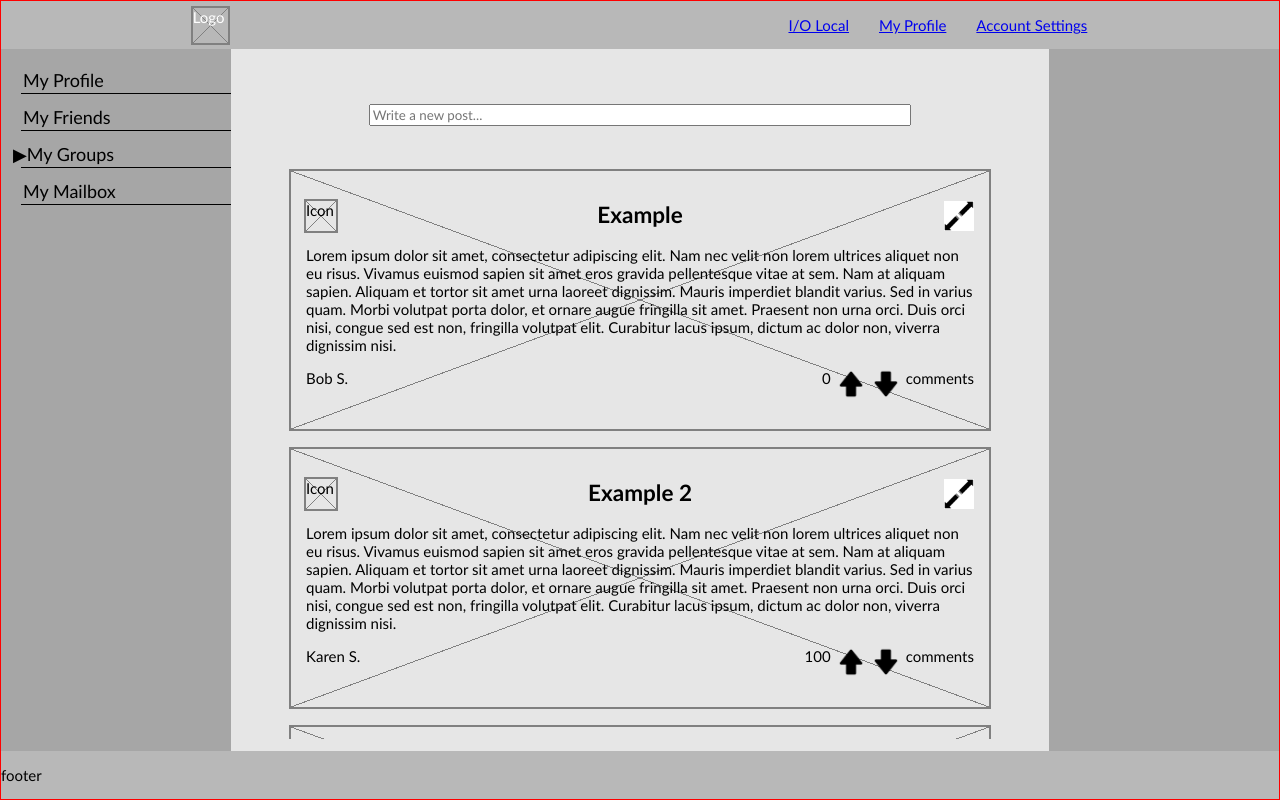
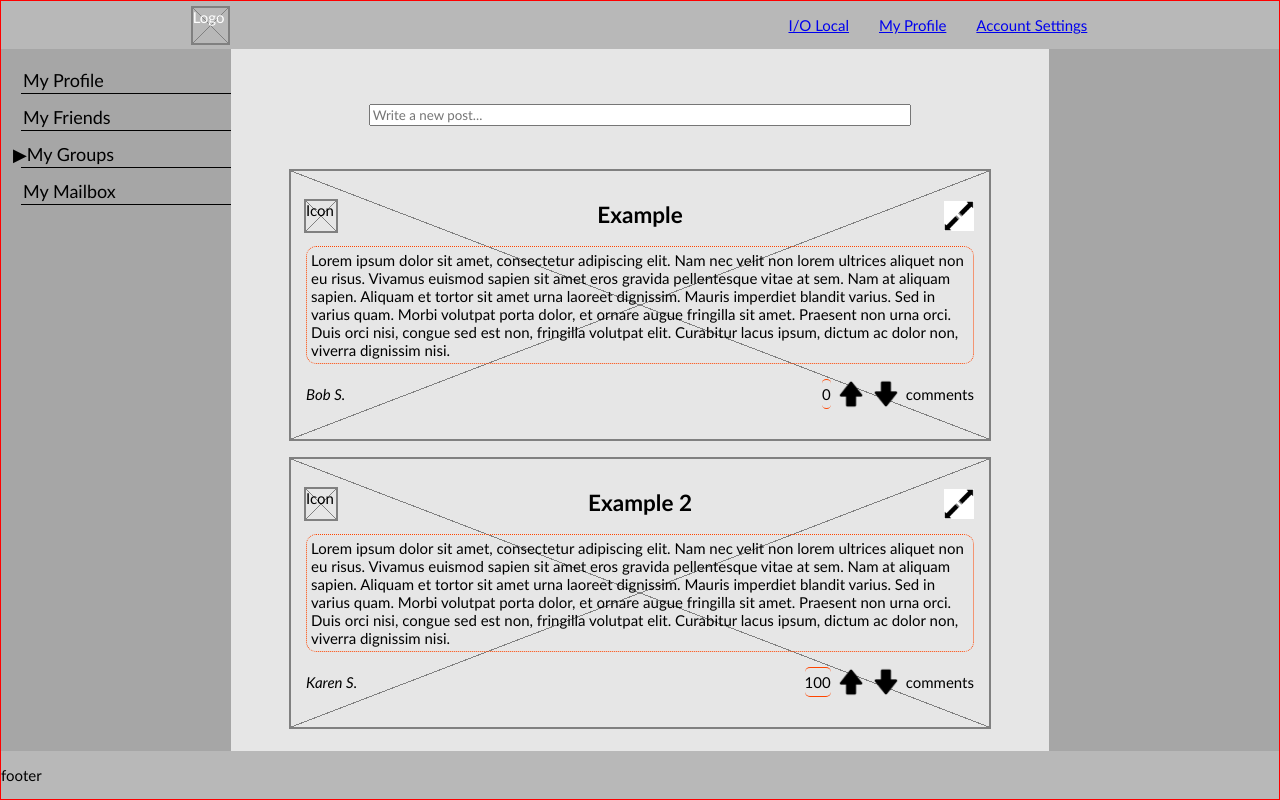
Before and after one commit to goldsmithb/io_local_demo, a React (Create React App) app: page / in a window 1280 px wide. Built offline with nearby package versions, Linux system fonts and the light colour scheme; the HTML template or start-up script is replaced by a standard one.

Commit message:
syle post and comments

```diff
--- a/src/components/CommentSection.js
+++ b/src/components/CommentSection.js
@@ -1,4 +1,4 @@
-import { useState } from 'react'
+import styles from './CommentSection.module.css'
 
 const exampleComment = {
   author: "Commenter",
@@ -11,12 +11,12 @@ console.log(exampleComments);
 
 export default function CommentSection() {
   return (
-    <div className="comment-section">
+    <div className={styles['comment-section']}>
       {exampleComments.map((comment) => (
-        <>
+        <div className={styles.comment}>
           <span>{comment.author}</span>
           <p>{comment.content}</p>
-        </>
+        </div>
       ))}
     </div>
   )
--- /dev/null
+++ b/src/components/CommentSection.module.css
@@ -0,0 +1,26 @@
+.comment-section {
+  width: 80%;
+  margin: 0 auto;
+  margin-top: -15px;
+  padding: 5px;
+  border: 1pt dotted orangered;
+  border-top: none;
+}
+
+.comment {
+  border-bottom: 1pt dotted black;
+}
+
+.comment span {
+  color: orangered;
+  font-style: italic;
+  font-size: 1.1em;
+  font-weight: bold;
+
+}
+
+.comment p {
+  text-indent: 2em;
+  margin: 0;
+  margin-bottom: 5px;
+}
--- a/src/components/Post.module.css
+++ b/src/components/Post.module.css
@@ -42,6 +42,12 @@
   background: rgba(0,0,0,0.5);
 }
 
+.content {
+  border: 1pt dotted orangered;
+  border-radius: 10px;
+  padding: 4px;
+}
+
 .image {
   width: 30px;
   height: 30px;
@@ -50,3 +56,30 @@
 .downvote {
   transform: rotate(180deg);
 }
+
+.footer span {
+  display: inline-flex;
+  align-items: center;
+}
+
+/* Author */
+.footer span:first-child {
+  font-style: italic;
+}
+/* Score */
+.controls span:first-child {
+  font-style: normal;
+  border-bottom: 1pt solid orangered;
+  border-top: 1pt solid orangered;
+  border-bottom-left-radius: 5px;
+  border-bottom-right-radius: 5px;
+  border-top-left-radius: 5px;
+  border-top-right-radius: 5px;
+}
+/* Comments */
+.foot .controls span:last-child {
+
+}
+.foot .controls span:last-child:hover {
+  cursor: pointer;
+}
```
